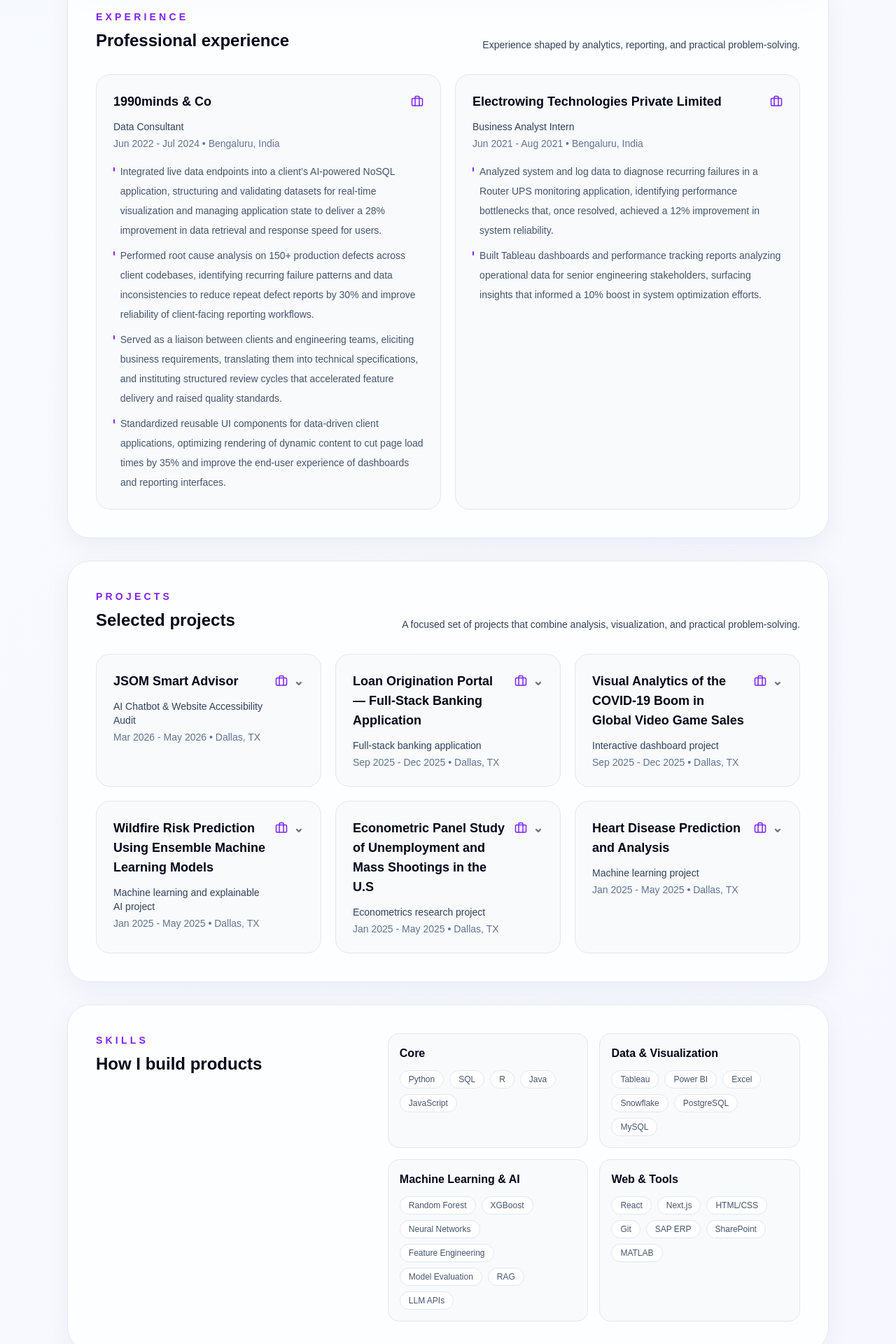
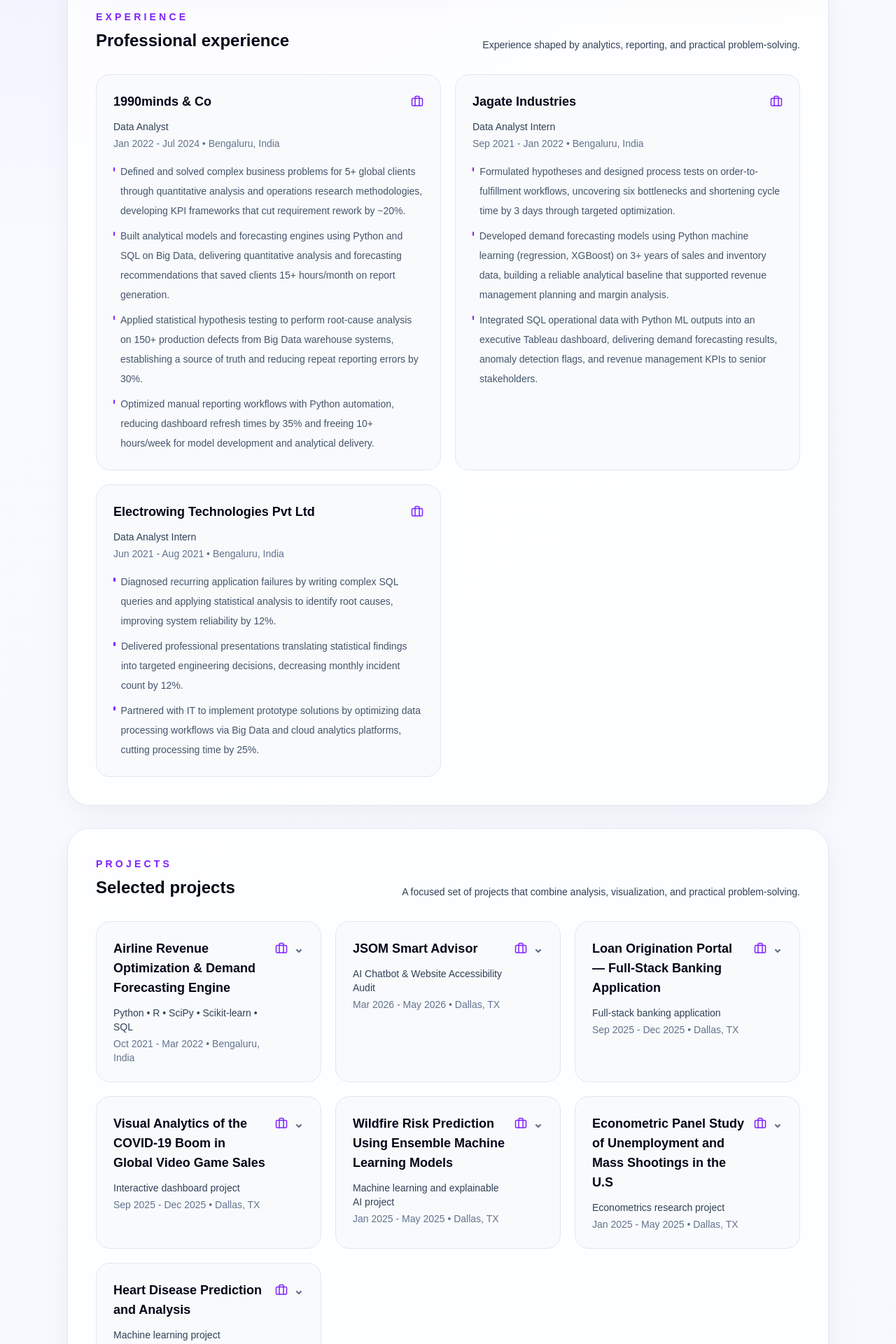
Before and after one commit to pramitjagate/portfolio, a Next.js app: page / in a window 1280 px wide. Shown: the part 1214-3134 px from the top of the page at 70% size. Built offline with nearby package versions, Linux system fonts and the light colour scheme.

Commit message:
update resume

```diff
--- a/app/page.tsx
+++ b/app/page.tsx
@@ -21,29 +21,52 @@
 const experience = [
   {
     title: "1990minds & Co",
-    role: "Data Consultant",
-    period: "Jun 2022 - Jul 2024",
+    role: "Data Analyst",
+    period: "Jan 2022 - Jul 2024",
     location: "Bengaluru, India",
     bullets: [
-      "Integrated live data endpoints into a client’s AI-powered NoSQL application, structuring and validating datasets for real-time visualization and managing application state to deliver a 28% improvement in data retrieval and response speed for users.",
-      "Performed root cause analysis on 150+ production defects across client codebases, identifying recurring failure patterns and data inconsistencies to reduce repeat defect reports by 30% and improve reliability of client-facing reporting workflows.",
-      "Served as a liaison between clients and engineering teams, eliciting business requirements, translating them into technical specifications, and instituting structured review cycles that accelerated feature delivery and raised quality standards.",
-      "Standardized reusable UI components for data-driven client applications, optimizing rendering of dynamic content to cut page load times by 35% and improve the end-user experience of dashboards and reporting interfaces.",
+      "Defined and solved complex business problems for 5+ global clients through quantitative analysis and operations research methodologies, developing KPI frameworks that cut requirement rework by ~20%.",
+      "Built analytical models and forecasting engines using Python and SQL on Big Data, delivering quantitative analysis and forecasting recommendations that saved clients 15+ hours/month on report generation.",
+      "Applied statistical hypothesis testing to perform root-cause analysis on 150+ production defects from Big Data warehouse systems, establishing a source of truth and reducing repeat reporting errors by 30%.",
+      "Optimized manual reporting workflows with Python automation, reducing dashboard refresh times by 35% and freeing 10+ hours/week for model development and analytical delivery.",
     ],
   },
   {
-    title: "Electrowing Technologies Private Limited",
-    role: "Business Analyst Intern",
+    title: "Jagate Industries",
+    role: "Data Analyst Intern",
+    period: "Sep 2021 - Jan 2022",
+    location: "Bengaluru, India",
+    bullets: [
+      "Formulated hypotheses and designed process tests on order-to-fulfillment workflows, uncovering six bottlenecks and shortening cycle time by 3 days through targeted optimization.",
+      "Developed demand forecasting models using Python machine learning (regression, XGBoost) on 3+ years of sales and inventory data, building a reliable analytical baseline that supported revenue management planning and margin analysis.",
+      "Integrated SQL operational data with Python ML outputs into an executive Tableau dashboard, delivering demand forecasting results, anomaly detection flags, and revenue management KPIs to senior stakeholders.",
+    ],
+  },
+  {
+    title: "Electrowing Technologies Pvt Ltd",
+    role: "Data Analyst Intern",
     period: "Jun 2021 - Aug 2021",
     location: "Bengaluru, India",
     bullets: [
-      "Analyzed system and log data to diagnose recurring failures in a Router UPS monitoring application, identifying performance bottlenecks that, once resolved, achieved a 12% improvement in system reliability.",
-      "Built Tableau dashboards and performance tracking reports analyzing operational data for senior engineering stakeholders, surfacing insights that informed a 10% boost in system optimization efforts.",
+      "Diagnosed recurring application failures by writing complex SQL queries and applying statistical analysis to identify root causes, improving system reliability by 12%.",
+      "Delivered professional presentations translating statistical findings into targeted engineering decisions, decreasing monthly incident count by 12%.",
+      "Partnered with IT to implement prototype solutions by optimizing data processing workflows via Big Data and cloud analytics platforms, cutting processing time by 25%.",
     ],
   },
 ];
 
 const projects = [
+  {
+    title: "Airline Revenue Optimization & Demand Forecasting Engine",
+    role: "Python • R • SciPy • Scikit-learn • SQL",
+    period: "Oct 2021 - Mar 2022",
+    location: "Bengaluru, India",
+    bullets: [
+      "Designed a mathematical model simulating airline seat inventory allocation across 50+ fare classes using linear programming and optimization, maximizing projected revenue per flight by ~18% over a naïve baseline.",
+      "Built a demand forecasting engine using time-series regression and XGBoost in Python and R, achieving 22% RMSE reduction vs. baseline and formulating statistical hypothesis tests to validate model assumptions.",
+      "Developed prototype solutions structured for integration into a live revenue management system, validating end-to-end model pipeline from data ingestion through optimization output.",
+    ],
+  },
   {
     title: "JSOM Smart Advisor",
     role: "AI Chatbot & Website Accessibility Audit",
@@ -129,15 +152,38 @@
 const skillGroups = [
   {
     title: "Core",
-    items: ["Python", "SQL", "R", "Java", "JavaScript"],
+    items: [
+      "Python",
+      "SQL",
+      "R",
+      "Java",
+      "JavaScript",
+      "Advanced Excel (Pivot Tables)",
+    ],
   },
   {
     title: "Data & Visualization",
-    items: ["Tableau", "Power BI", "Excel", "Snowflake", "PostgreSQL", "MySQL"],
+    items: [
+      "Tableau",
+      "Power BI",
+      "Power Query",
+      "Excel",
+      "GIS",
+      "Snowflake",
+      "PostgreSQL",
+      "MySQL",
+    ],
   },
   {
     title: "Machine Learning & AI",
     items: [
+      "Operations Research",
+      "Optimization",
+      "Statistical Modeling",
+      "Hypothesis Testing",
+      "Regression Analysis",
+      "Predictive Forecasting",
+      "Anomaly Detection",
       "Random Forest",
       "XGBoost",
       "Neural Networks",
@@ -145,6 +191,8 @@
       "Model Evaluation",
       "RAG",
       "LLM APIs",
+      "Prompt Engineering",
+      "LangChain",
     ],
   },
   {
@@ -154,9 +202,21 @@
       "Next.js",
       "HTML/CSS",
       "Git",
+      "Jira",
+      "MATLAB",
       "SAP ERP",
       "SharePoint",
-      "MATLAB",
+    ],
+  },
+  {
+    title: "Business & Process",
+    items: [
+      "Revenue Analysis",
+      "Requirements Gathering",
+      "Stakeholder Management",
+      "Business Process Mapping",
+      "Data Governance",
+      "Agile/Scrum",
     ],
   },
 ];
```
